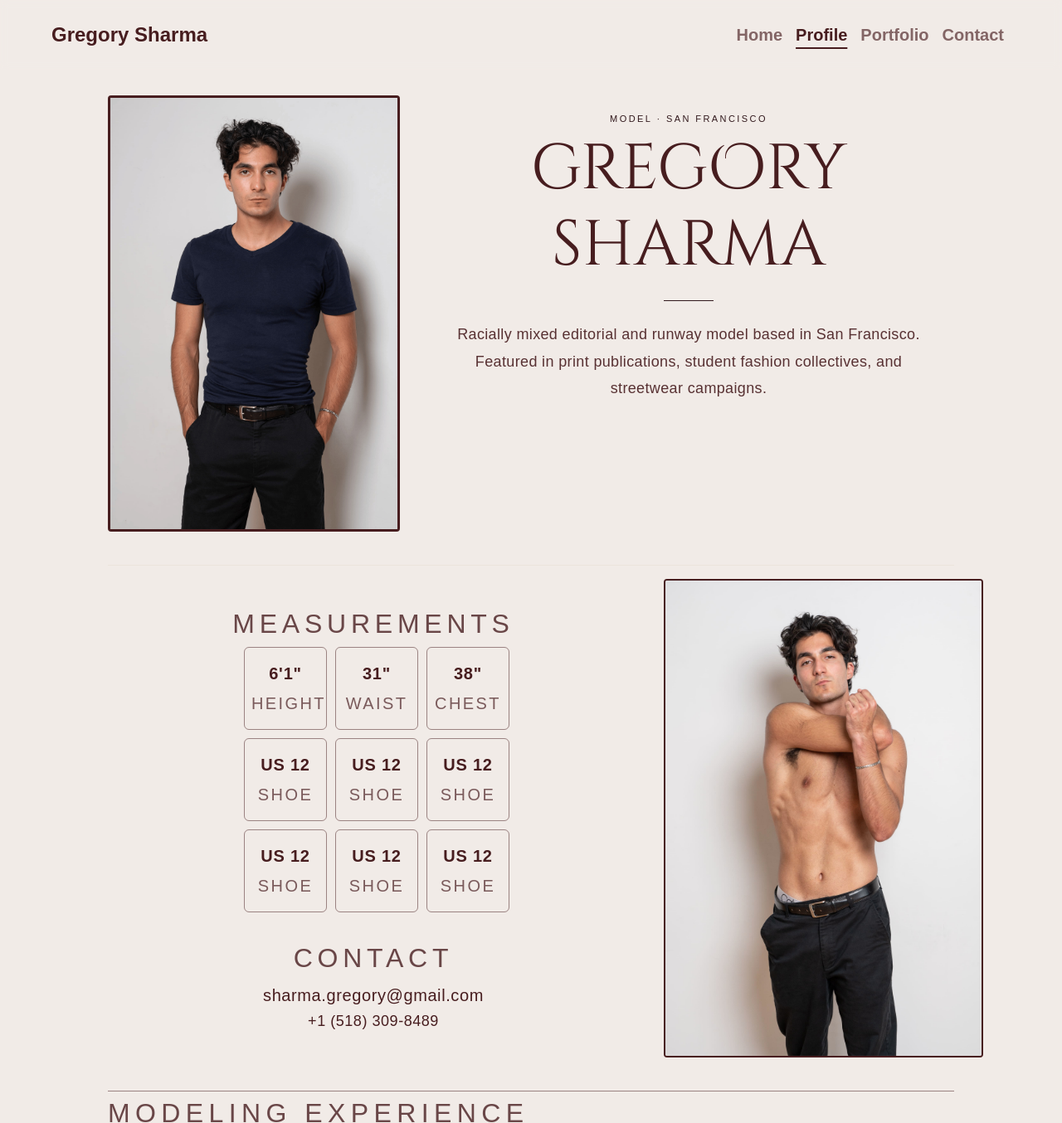
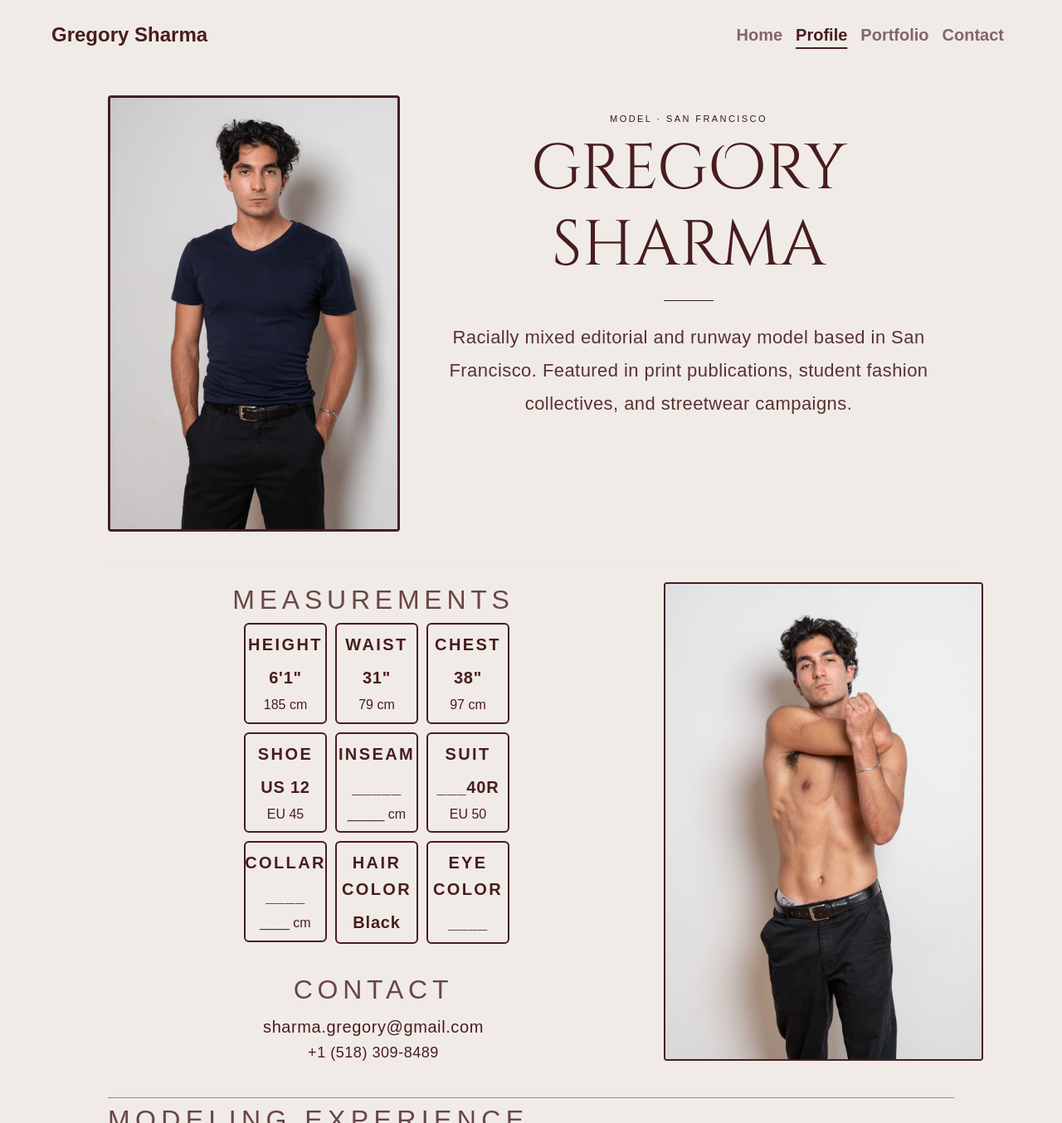
Before and after one commit to gregory-Om/gregory-sharma-modeling-portfolio, a Jekyll site: the page built from _pages/profile.md, in a window 1280 px wide and 1400 px high, cut to the strip 0-1354 px from the top of the window. Shown: the whole strip at 83% size. Built offline with Jekyll 4.4.1, drawn with Linux system fonts in a browser that asks for light colours; some web fonts are replaced; some of the changed text lies outside the part shown.

Commit message:
small text and image changes

```diff
--- a/_pages/profile.md
+++ b/_pages/profile.md
@@ -25,43 +25,51 @@ permalink: /profile/
       <p class="profile-block-label">Measurements</p>
       <div class="stat-grid">
         <div class="stat-item">
+          <span class="stat-label">Height</span>
           <span class="stat-val">6'1"</span>
-          <span class="stat-label">Height</span>
+          <span class="stat-metric">185 cm</span>
         </div>
         <div class="stat-item">
+          <span class="stat-label">Waist</span>
           <span class="stat-val">31"</span>
-          <span class="stat-label">Waist</span>
+          <span class="stat-metric">79 cm</span>
         </div>
         <div class="stat-item">
+          <span class="stat-label">Chest</span>
           <span class="stat-val">38"</span>
-          <span class="stat-label">Chest</span>
+          <span class="stat-metric">97 cm</span>
         </div>
         <div class="stat-item">
+          <span class="stat-label">Shoe</span>
           <span class="stat-val">US 12</span>
-          <span class="stat-label">Shoe</span>
+          <span class="stat-metric">EU 45</span>
         </div>
         <div class="stat-item">
-          <span class="stat-val">US 12</span>
-          <span class="stat-label">Shoe</span>
+          <span class="stat-label">Inseam</span>
+          <span class="stat-val">_____</span>
+          <span class="stat-metric">_____ cm</span>
         </div>
         <div class="stat-item">
-          <span class="stat-val">US 12</span>
-          <span class="stat-label">Shoe</span>
+          <span class="stat-label">Suit</span>
+          <span class="stat-val">___40R</span>
+          <span class="stat-metric">EU 50</span>
         </div>
         <div class="stat-item">
-          <span class="stat-val">US 12</span>
-          <span class="stat-label">Shoe</span>
+          <span class="stat-label">Collar</span>
+          <span class="stat-val">____</span>
+          <span class="stat-metric">____ cm</span>
         </div>
         <div class="stat-item">
-          <span class="stat-val">US 12</span>
-          <span class="stat-label">Shoe</span>
+          <span class="stat-label">Hair Color</span>
+          <span class="stat-val">Black</span>
         </div>
         <div class="stat-item">
-          <span class="stat-val">US 12</span>
-          <span class="stat-label">Shoe</span>
+          <span class="stat-label">Eye Color</span>
+          <span class="stat-val">____</span>
         </div>
       </div>
     </div>
+
     <div class="profile-block">
       <p class="profile-block-label">Contact</p>
       <a href="mailto:sharma.gregory@gmail.com" class="profile-detail-link">
@@ -85,7 +93,7 @@ permalink: /profile/
       </div>
       <div class="experience-text">
         <div class="experience-header">
-          <a href="https://www.youtube.com/watch?v=Tqh6uBpaqSo" class="experience-title" target="_blank">Cornell Fashion Collective Runway Show</a>
+          <a href="https://www.youtube.com/watch?v=Tqh6uBpaqSo" class="experience-title" target="_blank">Cornell Fashion Collective Runway</a>
           <span class="experience-role">Runway Model</span>
         </div>
         <p class="experience-desc">Runway model for one of the largest student-run fashion shows in the country.</p>
--- a/_sass/custom.scss
+++ b/_sass/custom.scss
@@ -552,7 +552,7 @@ footer {
 }
 
 .profile-bio {
-  font-size: 18px !important;
+  font-size: 22px !important;
   color: rgba(var(--color-body-text-rgb), 0.9);
   max-width: 580px;
   margin: 0 auto;
@@ -613,27 +613,32 @@ footer {
   display: flex;
   flex-direction: column;
   justify-content: center;
+  align-items: center;
+  text-align: center;
   gap: 4px;
   padding: 8px;
   width: 100%;
   aspect-ratio: 1 / 1;
-  border: 0.5px solid $border;
+  border: 2px solid $text;
   border-radius: 6px;
 }
 
 .stat-val {
   font-size: 20px;
-  font-weight: 700;
+  font-weight: 600;
   color: $text;
   letter-spacing: 0.04em;
 }
 
 .stat-label {
   font-size: 20px;
-  font-weight: 500;
+  font-weight: 700;
   letter-spacing: 0.12em;
   text-transform: uppercase;
-  color: rgba(var(--color-body-text-rgb), 0.7);
+  color: $text;
+  text-decoration-thickness: 1.5px;
+  text-underline-offset: 5px;
+  margin-bottom: 4px;
 }
 
 // --- Experience ---
@@ -708,7 +713,7 @@ footer {
 }
 
 .experience-title {
-  font-size: 32px !important;
+  font-size: 37px !important;
   font-family: $font-base;
   font-weight: 600;
   letter-spacing: 0.18em;
@@ -729,7 +734,7 @@ footer {
 }
 
 .experience-desc {
-  font-size: 22px !important;
+  font-size: 25px !important;
   font-family: $font-base;
   color: $text-muted;
   margin-bottom: 8px;
```
Also changed, not shown: _pages/gallery.md (+1 -1 lines), assets/images/MMP_0099.jpg (added), assets/images/MMP_0857.jpg (deleted).
